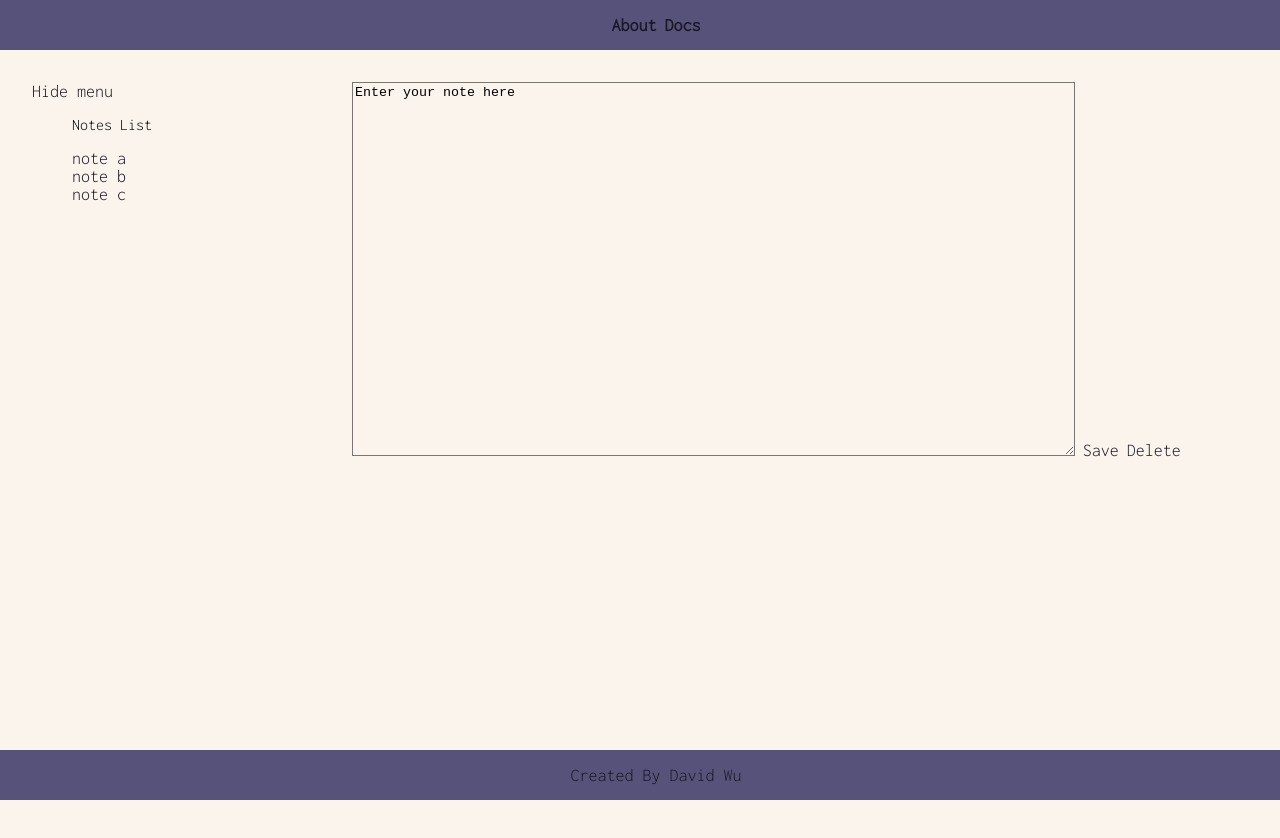
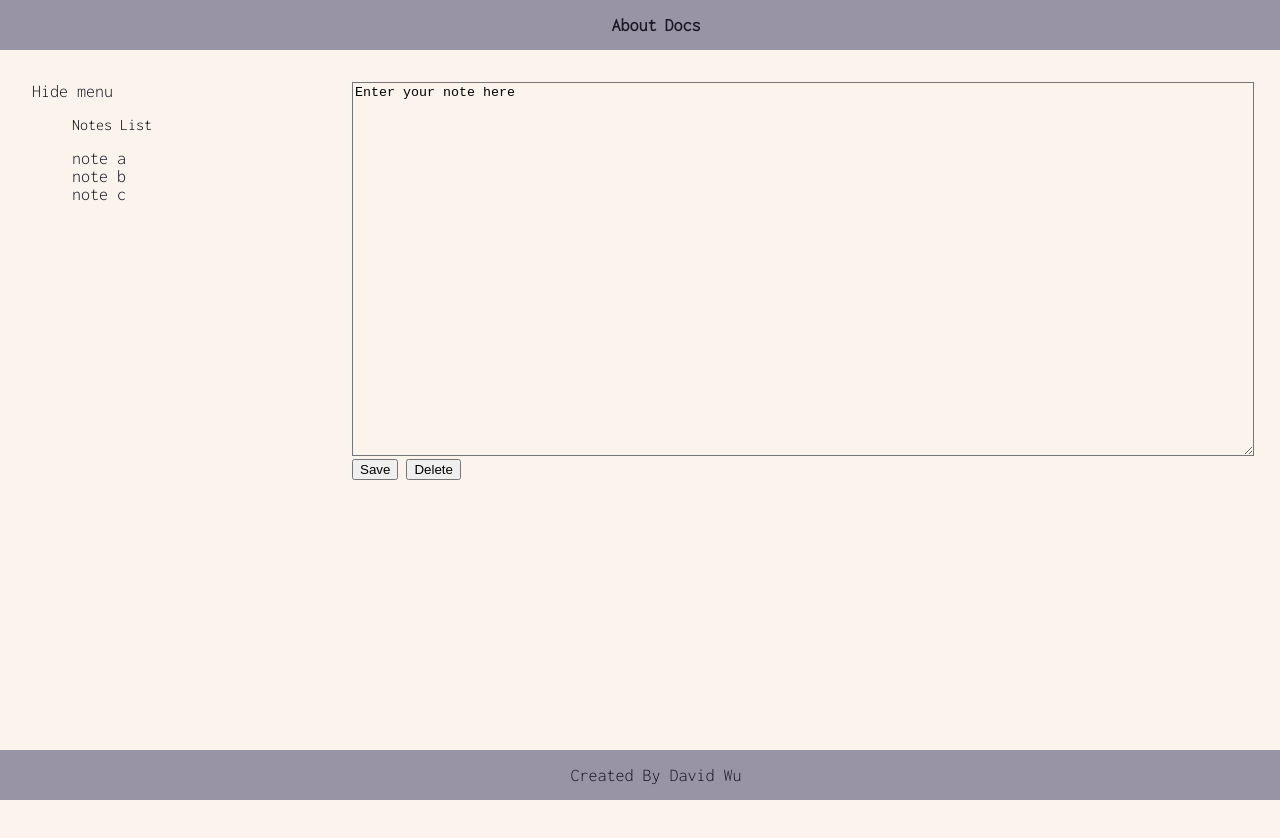
Before and after one commit to dw36/week9_2, a plain HTML site: page note.html in a window 1280 px wide. Shown: the top 838 px of the page. Drawn offline with Linux system fonts and the light colour scheme.

Commit message:
fixed buttons position on note editing page

```diff
--- a/CSS/styles.css
+++ b/CSS/styles.css
@@ -30,7 +30,7 @@ textarea {
     top: 100;
     width: 100%;
     padding: 1em;
-    background-color: #575279;
+    background-color: #9893a5;
     text-align: center;
     margin: 0;
 }
@@ -41,7 +41,7 @@ textarea {
     bottom: 0;
     width: 100%;
     padding: 1em;
-    background-color: #575279;
+    background-color: #9893a5;
     text-align: center;
 }
 
@@ -50,7 +50,7 @@ textarea {
 }
 
 .editing-textarea {
-    width: 80%;
+    width: 100%;
     height: 50%;
 }
 
--- a/note.html
+++ b/note.html
@@ -28,8 +28,8 @@
         </div>
         <div class="margin-2em">
             <textarea class="editing-textarea">Enter your note here</textarea>
-            <a href="#">Save</a>
-            <a href="#">Delete</a>
+            <button>Save</button>
+            <button>Delete</button>
         </div>
 
     </div>
```
